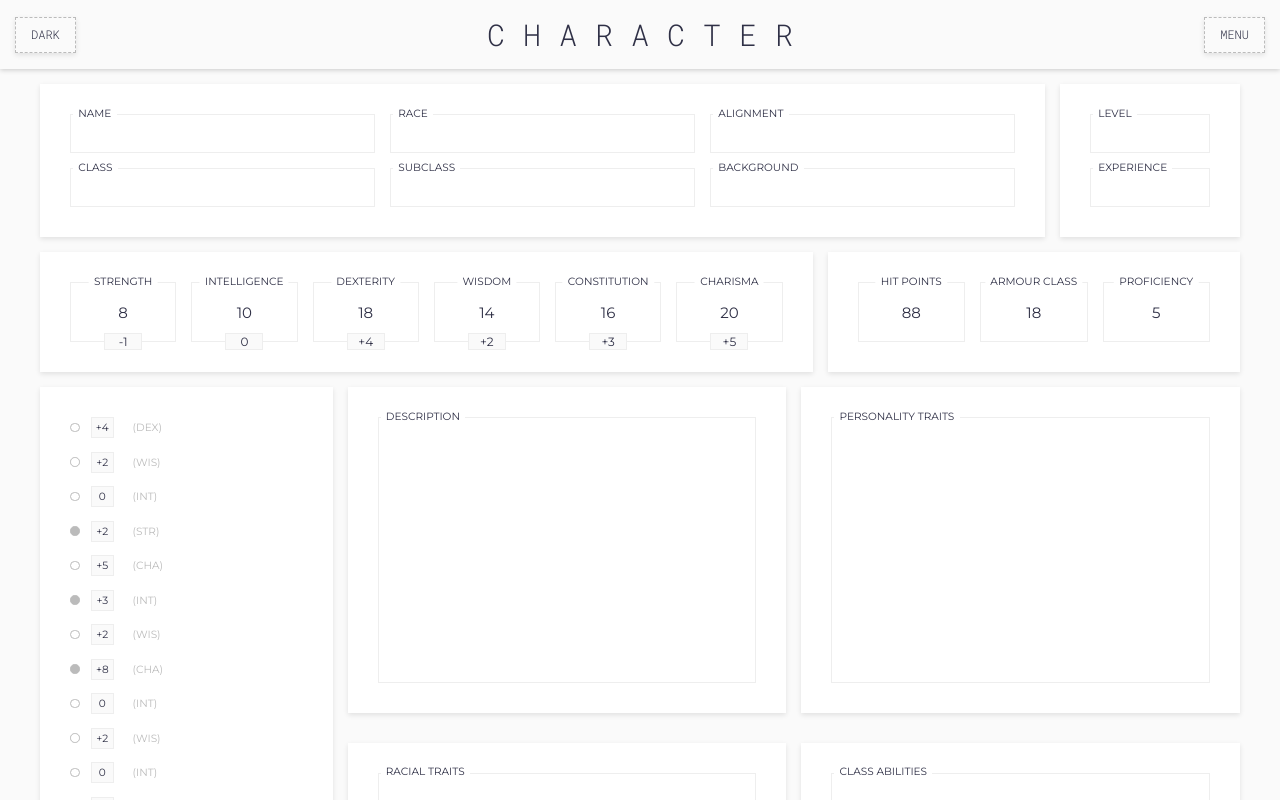
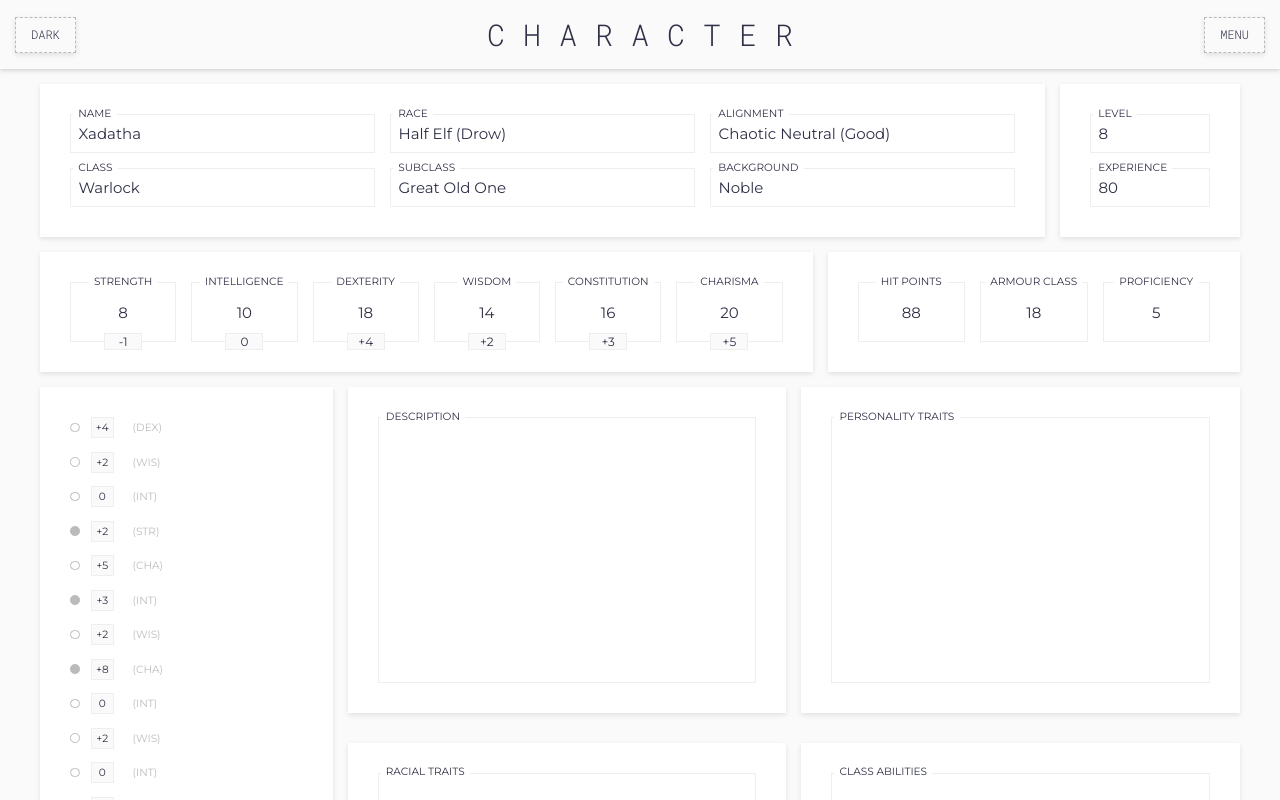
Before and after one commit to zombie9/dnd-cs, a React (Vite) app: page / in a window 1280 px wide. Shown: the top 800 px of the page. Built offline with nearby package versions, Linux system fonts and the light colour scheme.

Commit message:
add change handler for persona

```diff
--- a/src/components/Persona.tsx
+++ b/src/components/Persona.tsx
@@ -1,4 +1,4 @@
-import React, { useContext, useEffect } from 'react';
+import React, { useContext } from 'react';
 import styled from 'styled-components';
 import { CharacterContext } from '../context/context';
 
@@ -38,50 +38,80 @@ const Wrapper = styled.div`
 
 export const Persona: React.FC = () => {
   const { character, setCharacter } = useContext(CharacterContext);
-  console.log('character', character);
-  console.log('setCharacter', setCharacter);
+  const { persona } = character;
 
-  useEffect(() => {
-    const newChar = {
+  const handleChange = (event: React.FormEvent<HTMLInputElement>, key: string) => {
+    setCharacter({
       ...character,
       persona: {
         ...character.persona,
-        name: 'NIMRYTH'
+        [key]: event.currentTarget.value
       }
-    };
-    setCharacter(newChar);
-  }, []);
+    });
+  };
 
-  console.log('CHAR2', character);
+  console.log('character', character);
+
   return (
     <Wrapper>
       <Box style={{ flexGrow: '1' }}>
         <Row>
           <InputWrapper>
             <IntersectingLabel htmlFor="name">NAME</IntersectingLabel>
-            <input autoComplete="off" type="text" id="name" />
+            <input
+              autoComplete="off"
+              type="text"
+              id="name"
+              value={persona.characterName}
+              onChange={(event) => handleChange(event, 'characterName')}
+            />
           </InputWrapper>
           <InputWrapper>
             <IntersectingLabel htmlFor="race">RACE</IntersectingLabel>
-            <input type="text" id="race" />
+            <input
+              type="text"
+              id="race"
+              value={persona.race}
+              onChange={(event) => handleChange(event, 'race')}
+            />
           </InputWrapper>
           <InputWrapper>
             <IntersectingLabel htmlFor="alignment">ALIGNMENT</IntersectingLabel>
-            <input type="text" id="alignment" />
+            <input
+              type="text"
+              id="alignment"
+              value={persona.alignment}
+              onChange={(event) => handleChange(event, 'alignment')}
+            />
           </InputWrapper>
         </Row>
         <Row>
           <InputWrapper>
             <IntersectingLabel htmlFor="class">CLASS</IntersectingLabel>
-            <input type="text" id="class" />
+            <input
+              type="text"
+              id="class"
+              value={persona.class}
+              onChange={(event) => handleChange(event, 'class')}
+            />
           </InputWrapper>
           <InputWrapper>
             <IntersectingLabel htmlFor="subclass">SUBCLASS</IntersectingLabel>
-            <input type="text" id="subclass" />
+            <input
+              type="text"
+              id="subclass"
+              value={persona.subclass}
+              onChange={(event) => handleChange(event, 'subclass')}
+            />
           </InputWrapper>
           <InputWrapper>
             <IntersectingLabel htmlFor="background">BACKGROUND</IntersectingLabel>
-            <input type="text" id="background" />
+            <input
+              type="text"
+              id="background"
+              value={persona.background}
+              onChange={(event) => handleChange(event, 'background')}
+            />
           </InputWrapper>
         </Row>
       </Box>
@@ -89,13 +119,23 @@ export const Persona: React.FC = () => {
         <Row>
           <InputWrapper>
             <IntersectingLabel htmlFor="experience">LEVEL</IntersectingLabel>
-            <input type="text" id="level" />
+            <input
+              type="text"
+              id="level"
+              value={persona.level}
+              onChange={(event) => handleChange(event, 'level')}
+            />
           </InputWrapper>
         </Row>
         <Row>
           <InputWrapper>
             <IntersectingLabel htmlFor="experience">EXPERIENCE</IntersectingLabel>
-            <input type="text" id="experience" />
+            <input
+              type="text"
+              id="experience"
+              value={persona.experience}
+              onChange={(event) => handleChange(event, 'experience')}
+            />
           </InputWrapper>
         </Row>
       </Box>
--- a/src/models/persona.ts
+++ b/src/models/persona.ts
@@ -1,5 +1,5 @@
 export const PERSONA = {
-  name: 'Xadatha',
+  characterName: 'Xadatha',
   race: 'Half Elf (Drow)',
   alignment: 'Chaotic Neutral (Good)',
   class: 'Warlock',
--- a/src/types/character.ts
+++ b/src/types/character.ts
@@ -1,5 +1,5 @@
 export type PersonaType = {
-  name: string;
+  characterName: string;
   race: string;
   alignment: string;
   class: string;
```
